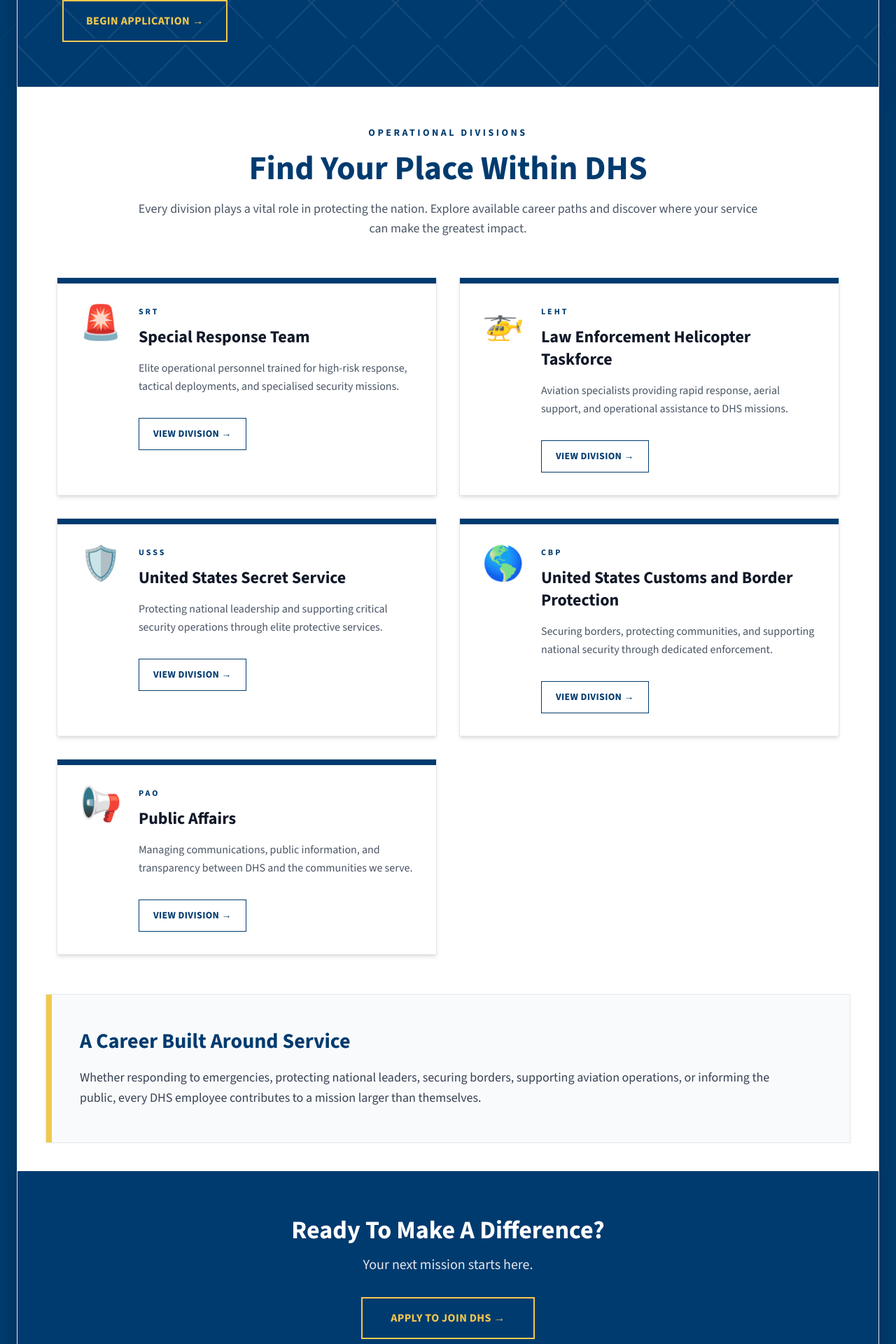
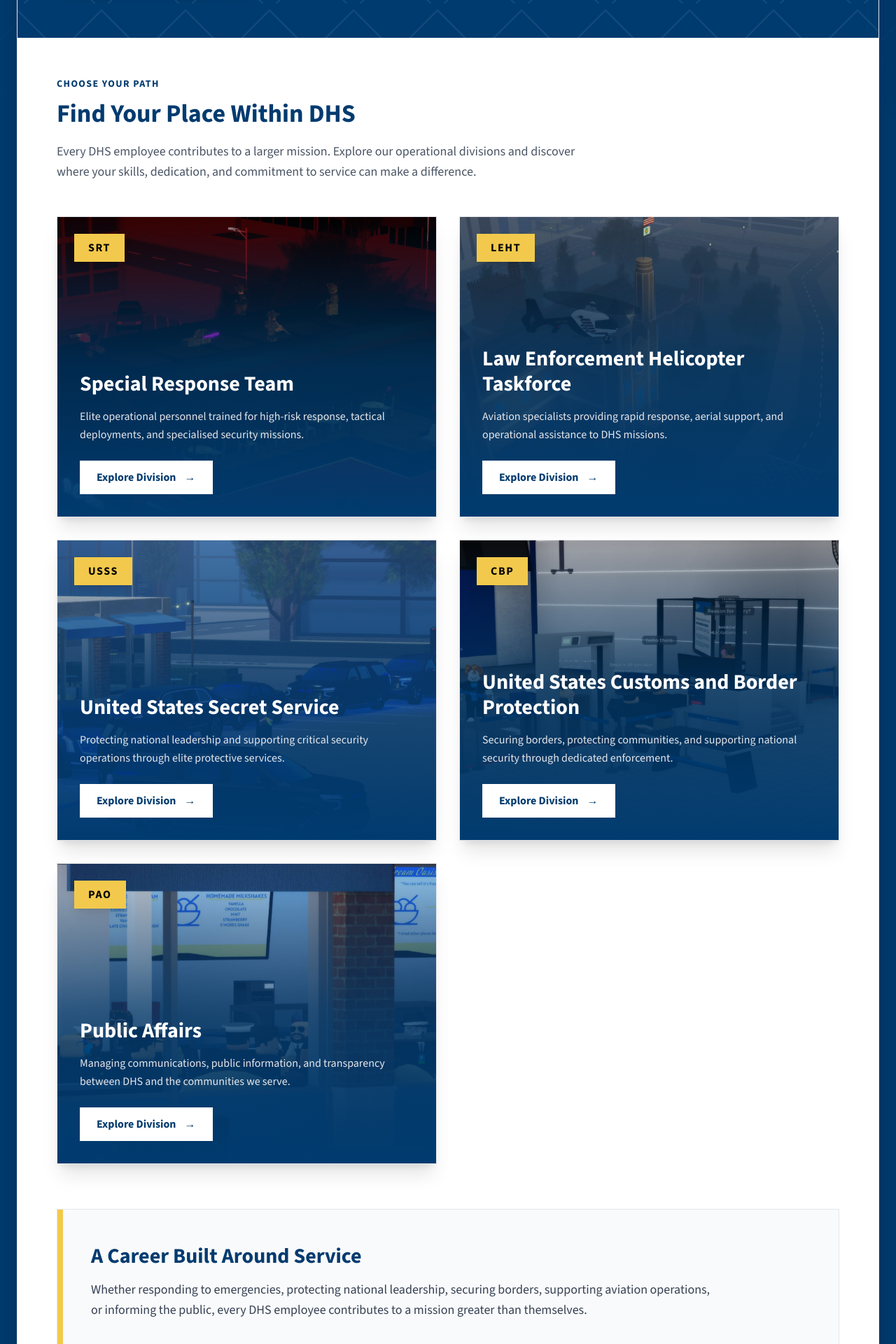
Before and after one commit to wiil404/dhswebsiteosf, a Next.js app: page /recruitment in a window 1280 px wide. Shown: the part 660-2580 px from the top of the page at 70% size. Built offline with nearby package versions, Linux system fonts and the light colour scheme.

Commit message:
Update page.tsx

```diff
--- a/app/recruitment/page.tsx
+++ b/app/recruitment/page.tsx
@@ -7,10 +7,11 @@
 
 const careers = [
 
+
     {
         title:"Special Response Team",
         short:"SRT",
-        icon:"🚨",
+        image:"/careers/srt.jpg",
         description:
         "Elite operational personnel trained for high-risk response, tactical deployments, and specialised security missions.",
         href:"/divisions/special-response-team"
@@ -20,7 +21,7 @@
     {
         title:"Law Enforcement Helicopter Taskforce",
         short:"LEHT",
-        icon:"🚁",
+        image:"/careers/leht.jpg",
         description:
         "Aviation specialists providing rapid response, aerial support, and operational assistance to DHS missions.",
         href:"/divisions/helicopter-taskforce"
@@ -30,7 +31,7 @@
     {
         title:"United States Secret Service",
         short:"USSS",
-        icon:"🛡️",
+        image:"/careers/usss.jpg",
         description:
         "Protecting national leadership and supporting critical security operations through elite protective services.",
         href:"/divisions/secret-service"
@@ -40,7 +41,7 @@
     {
         title:"United States Customs and Border Protection",
         short:"CBP",
-        icon:"🌎",
+        image:"/careers/cbp.jpg",
         description:
         "Securing borders, protecting communities, and supporting national security through dedicated enforcement.",
         href:"/divisions/cbp"
@@ -50,7 +51,7 @@
     {
         title:"Public Affairs",
         short:"PAO",
-        icon:"📢",
+        image:"/careers/pao.jpg",
         description:
         "Managing communications, public information, and transparency between DHS and the communities we serve.",
         href:"/divisions/public-affairs"
@@ -64,55 +65,55 @@
 
 
 
-
 return (
 
-<main className="
+<main
+
+className="
 max-w-7xl
 mx-auto
 px-6
-py-16
-">
+py-20
+"
+
+>
 
 
-{/* BREADCRUMB AREA */}
-
-<div className="
-mb-8
-bg-white
-border
-border-gray-200
-shadow-sm
-px-6
-py-4
-">
-
 <Breadcrumb />
-
-</div>
 
 
 
 
 
 
+<div
 
-<div className="
+className="
 bg-white
 shadow-2xl
 border
 border-gray-200
 overflow-hidden
-">
+"
+
+>
 
 
 
 
 
-<div className="
+{/* GOLD HEADER */}
+
+<div
+
+className="
 h-3
 bg-[#F2C94C]
-"/>
+"
+
+/>
+
+
 
 
 
@@ -122,41 +123,58 @@
 
 {/* HERO */}
 
-<section className="
+
+<section
+
+className="
 relative
 bg-[#003B6F]
 text-white
 p-10
 md:p-16
 overflow-hidden
-">
+"
+
+>
 
 
-<div className="
+<div
+
+className="
 absolute
 inset-0
 opacity-10
 bg-[linear-gradient(45deg,transparent_45%,white_46%,transparent_47%),linear-gradient(-45deg,transparent_45%,white_46%,transparent_47%)]
 bg-[length:120px_120px]
-"/>
+"
+
+/>
 
 
 
 
 
-<div className="
+<div
+
+className="
 relative
 z-10
-">
+"
+
+>
 
 
-<p className="
+<p
+
+className="
 uppercase
-tracking-[0.35em]
+tracking-[0.3em]
 text-sm
 font-bold
 text-[#F2C94C]
-">
+"
+
+>
 
 Department of Homeland Security
 
@@ -165,12 +183,18 @@
 
 
 
-<h1 className="
+
+
+<h1
+
+className="
 mt-5
 text-5xl
-md:text-7xl
+md:text-6xl
 font-black
-">
+"
+
+>
 
 Careers
 
@@ -179,17 +203,25 @@
 
 
 
-<p className="
+
+
+
+<p
+
+className="
 mt-6
 text-xl
-leading-relaxed
 text-gray-200
 max-w-4xl
-">
+leading-relaxed
+"
+
+>
 
 Join the Department of Homeland Security and become part of a team dedicated to protecting communities, supporting national security, and serving with integrity.
 
 </p>
+
 
 
 
@@ -201,31 +233,35 @@
 
 className="
 inline-flex
+mt-8
 items-center
-mt-10
-border-2
-border-[#F2C94C]
-text-[#F2C94C]
+gap-3
+bg-[#F2C94C]
+text-black
 px-8
 py-4
-font-bold
-uppercase
-tracking-wide
-hover:bg-[#F2C94C]
-hover:text-[#003B6F]
+font-black
+text-lg
+shadow-lg
+hover:bg-white
 transition
-duration-300
 "
 
 >
 
-Begin Application →
+Start Your Application
+
+<span>
+→
+</span>
+
 
 </Link>
 
 
 
 </div>
+
 
 
 </section>
@@ -238,42 +274,59 @@
 
 
 
-{/* CAREERS */}
+{/* INTRO */}
 
-<section className="
+
+
+<section
+
+className="
 p-10
 md:p-14
-">
+"
+
+>
 
 
-<div className="
-text-center
-max-w-4xl
-mx-auto
-">
+<div
+
+className="
+max-w-3xl
+"
+
+>
 
 
-<p className="
+<p
+
+className="
 uppercase
-tracking-[0.25em]
+tracking-widest
 text-sm
 font-bold
 text-[#003B6F]
-">
+"
 
-Operational Divisions
+>
+
+Choose Your Path
 
 </p>
 
 
 
-<h2 className="
-mt-4
+
+
+<h2
+
+className="
+mt-3
 text-4xl
-md:text-5xl
 font-black
 text-[#003B6F]
-">
+"
+
+>
 
 Find Your Place Within DHS
 
@@ -281,15 +334,24 @@
 
 
 
-<p className="
+
+
+
+<p
+
+className="
 mt-5
 text-lg
 text-gray-600
-">
+leading-relaxed
+"
 
-Every division plays a vital role in protecting the nation. Explore available career paths and discover where your service can make the greatest impact.
+>
+
+Every DHS employee contributes to a larger mission. Explore our operational divisions and discover where your skills, dedication, and commitment to service can make a difference.
 
 </p>
+
 
 
 </div>
@@ -301,16 +363,26 @@
 
 
 
-<div className="
-mt-14
+
+{/* CAREER CARDS */}
+
+
+<div
+
+className="
 grid
 md:grid-cols-2
 gap-8
-">
+mt-12
+"
+
+>
 
 
 {
+
 careers.map((career)=>(
+
 
 
 <Link
@@ -322,27 +394,35 @@
 className="
 group
 relative
-bg-white
+h-[430px]
+overflow-hidden
+shadow-xl
 border
 border-gray-200
-shadow-md
-hover:shadow-2xl
-transition-all
-duration-300
-overflow-hidden
 "
 
 >
 
 
 
+<img
 
-<div className="
-h-2
-bg-[#003B6F]
-group-hover:bg-[#F2C94C]
+src={career.image}
+
+alt={career.title}
+
+className="
+absolute
+inset-0
+w-full
+h-full
+object-cover
 transition
-"/>
+duration-700
+group-hover:scale-110
+"
+
+/>
 
 
 
@@ -350,26 +430,59 @@
 
 
 
-<div className="
-p-8
-">
+
+<div
+
+className="
+absolute
+inset-0
+bg-gradient-to-t
+from-[#003B6F]
+via-[#003B6F]/70
+to-transparent
+"
+
+/>
 
 
-<div className="
-flex
-gap-6
-items-start
-">
 
 
-<div className="
-text-5xl
-group-hover:scale-110
-transition
-duration-300
-">
 
-{career.icon}
+
+
+
+{/* BADGE */}
+
+
+<div
+
+className="
+absolute
+top-6
+left-6
+"
+
+>
+
+
+<div
+
+className="
+bg-[#F2C94C]
+text-black
+px-5
+py-2
+font-black
+tracking-widest
+shadow-lg
+"
+
+>
+
+{career.short}
+
+</div>
+
 
 </div>
 
@@ -378,30 +491,32 @@
 
 
 
-<div className="flex-1">
-
-
-<p className="
-text-xs
-font-black
-tracking-[0.25em]
-text-[#003B6F]
-">
-
-{career.short}
-
-</p>
 
 
 
+{/* CONTENT */}
 
 
-<h3 className="
-mt-3
-text-2xl
+<div
+
+className="
+absolute
+bottom-0
+p-8
+text-white
+"
+
+>
+
+
+<h3
+
+className="
+text-3xl
 font-black
-text-gray-900
-">
+"
+
+>
 
 {career.title}
 
@@ -410,11 +525,17 @@
 
 
 
-<p className="
+
+
+<p
+
+className="
 mt-4
-text-gray-600
+text-gray-200
 leading-relaxed
-">
+"
+
+>
 
 {career.description}
 
@@ -424,39 +545,42 @@
 
 
 
-<div className="
-mt-8
+
+
+<div
+
+className="
+mt-6
 inline-flex
 items-center
-border
-border-[#003B6F]
-px-5
+gap-3
+bg-white
+text-[#003B6F]
+px-6
 py-3
-text-sm
-font-bold
-uppercase
-tracking-wide
-text-[#003B6F]
-group-hover:bg-[#003B6F]
-group-hover:text-white
+font-black
+group-hover:bg-[#F2C94C]
 transition
-">
+"
 
-View Division →
+>
+
+Explore Division
+
+<span>
+→
+</span>
+
 
 </div>
+
+
 
 
 
 </div>
 
 
-
-</div>
-
-
-
-</div>
 
 
 
@@ -467,11 +591,90 @@
 
 ))
 
+
 }
 
 
 
 </div>
+
+
+
+
+
+
+
+{/* SERVICE MESSAGE */}
+
+
+
+<section
+
+className="
+mt-16
+relative
+bg-gray-50
+border
+border-gray-200
+p-10
+md:p-12
+"
+
+>
+
+
+<div
+
+className="
+absolute
+left-0
+top-0
+bottom-0
+w-2
+bg-[#F2C94C]
+"
+
+/>
+
+
+
+
+
+
+<h2
+
+className="
+text-3xl
+font-black
+text-[#003B6F]
+"
+
+>
+
+A Career Built Around Service
+
+</h2>
+
+
+
+
+
+
+<p
+
+className="
+mt-4
+text-lg
+text-gray-700
+max-w-4xl
+leading-relaxed
+"
+
+>
+
+Whether responding to emergencies, protecting national leadership, securing borders, supporting aviation operations, or informing the public, every DHS employee contributes to a mission greater than themselves.
+
+</p>
 
 
 
@@ -486,82 +689,31 @@
 
 
 
-{/* MISSION SECTION */}
-
-<section className="
-mx-10
-mb-10
-relative
-bg-gray-50
-border
-border-gray-200
-p-10
-md:p-12
-overflow-hidden
-">
+{/* FINAL CTA */}
 
 
-<div className="
-absolute
-left-0
-top-0
-bottom-0
-w-2
-bg-[#F2C94C]
-"/>
+<section
+
+className="
+mt-12
+bg-[#003B6F]
+text-white
+p-10
+md:p-14
+text-center
+"
+
+>
 
 
+<h2
 
-<h2 className="
-text-3xl
-font-black
-text-[#003B6F]
-">
-
-A Career Built Around Service
-
-</h2>
-
-
-
-
-<p className="
-mt-5
-text-lg
-text-gray-700
-max-w-5xl
-leading-relaxed
-">
-
-Whether responding to emergencies, protecting national leaders, securing borders, supporting aviation operations, or informing the public, every DHS employee contributes to a mission larger than themselves.
-
-</p>
-
-
-</section>
-
-
-
-
-
-
-
-
-{/* FINAL CTA */}
-
-<section className="
-bg-[#003B6F]
-text-white
-p-12
-md:p-16
-text-center
-">
-
-
-<h2 className="
+className="
 text-4xl
 font-black
-">
+"
+
+>
 
 Ready To Make A Difference?
 
@@ -569,15 +721,24 @@
 
 
 
-<p className="
+
+
+
+<p
+
+className="
 mt-4
-text-xl
+text-lg
 text-gray-200
-">
+"
+
+>
 
 Your next mission starts here.
 
 </p>
+
+
 
 
 
@@ -590,24 +751,37 @@
 className="
 inline-flex
 mt-8
-border-2
-border-[#F2C94C]
-text-[#F2C94C]
-px-10
+items-center
+gap-3
+bg-[#F2C94C]
+text-black
+px-8
 py-4
-font-bold
-uppercase
-tracking-wide
-hover:bg-[#F2C94C]
-hover:text-[#003B6F]
+font-black
+shadow-lg
+hover:bg-white
 transition
 "
 
 >
 
-Apply To Join DHS →
+Apply To Join DHS
+
+<span>
+→
+</span>
+
 
 </Link>
+
+
+
+
+
+</section>
+
+
+
 
 
 
@@ -619,8 +793,10 @@
 
 
 
+</div>
 
-</div>
+
+
 
 
 </main>
@@ -628,4 +804,5 @@
 
 );
 
+
 }
```
